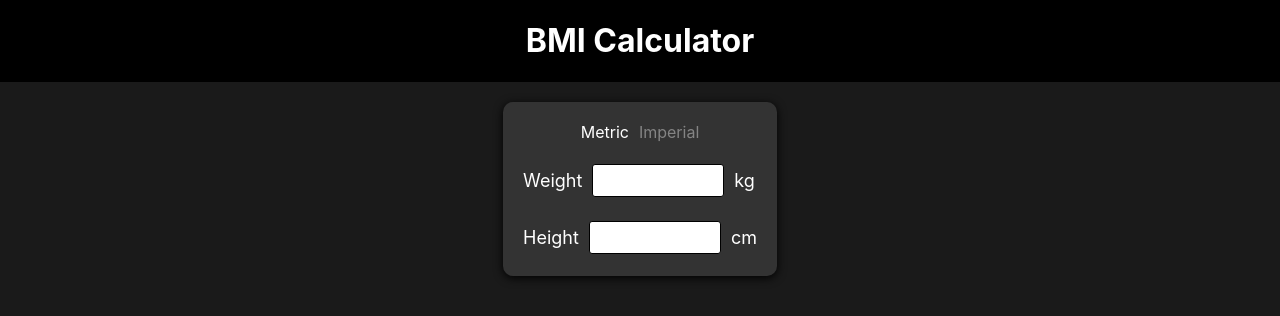
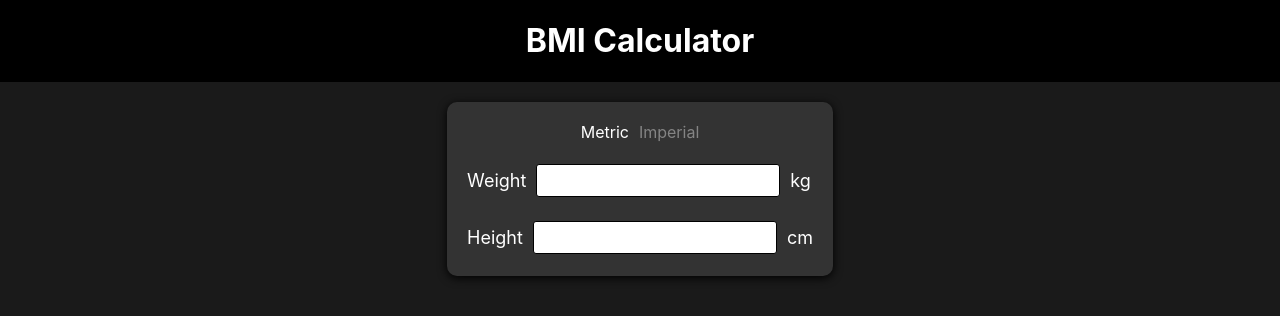
Before and after one commit to Fatih20/Better-BMI-Calculator, a React (Create React App) app: page / in a window 1280 px wide. Shown: the top 316 px of the page. Built offline with nearby package versions, Linux system fonts and the light colour scheme.

Commit message:
Some styling to the form though incomplete

```diff
--- a/src/components/form.js
+++ b/src/components/form.js
@@ -31,10 +31,8 @@ const StyledInput = styled.input`
     border: solid 1px black;
     border-radius: 3px;
     font-size: 18px;
-    font-family: 'Inter', sans-serif;
     height: 100%;
     padding: 5px;
-    width: 120px;
 
     &:focus {
         outline-color: black;
```
